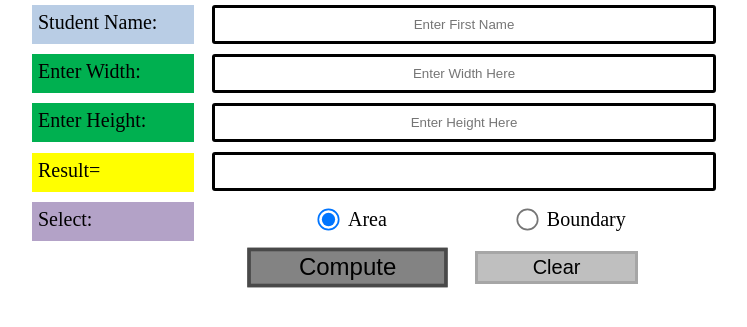
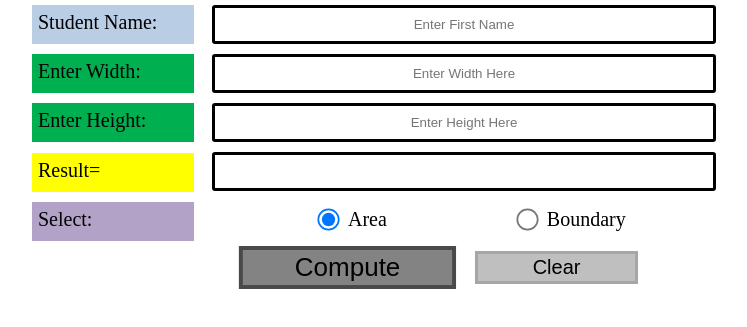
Before and after one commit to sulimansharadqa/Website_Assignment, a plain HTML site: page index.html in a window 1280 px wide. In both pictures the pointer is over the input "Compute". Shown: the part 91-418 px from the top of the page, without its empty margins (259-1006 px from the left). Drawn offline with Linux system fonts and the light colour scheme.

Commit message:
Update css

```diff
--- a/style.css
+++ b/style.css
@@ -123,5 +123,5 @@ input[type=button]:hover {
     cursor: pointer;
     background-color: #838383;
     border: solid #494949 3px;
-    transform: scale(1.2);
+    scale: 1.3;
 }
```
